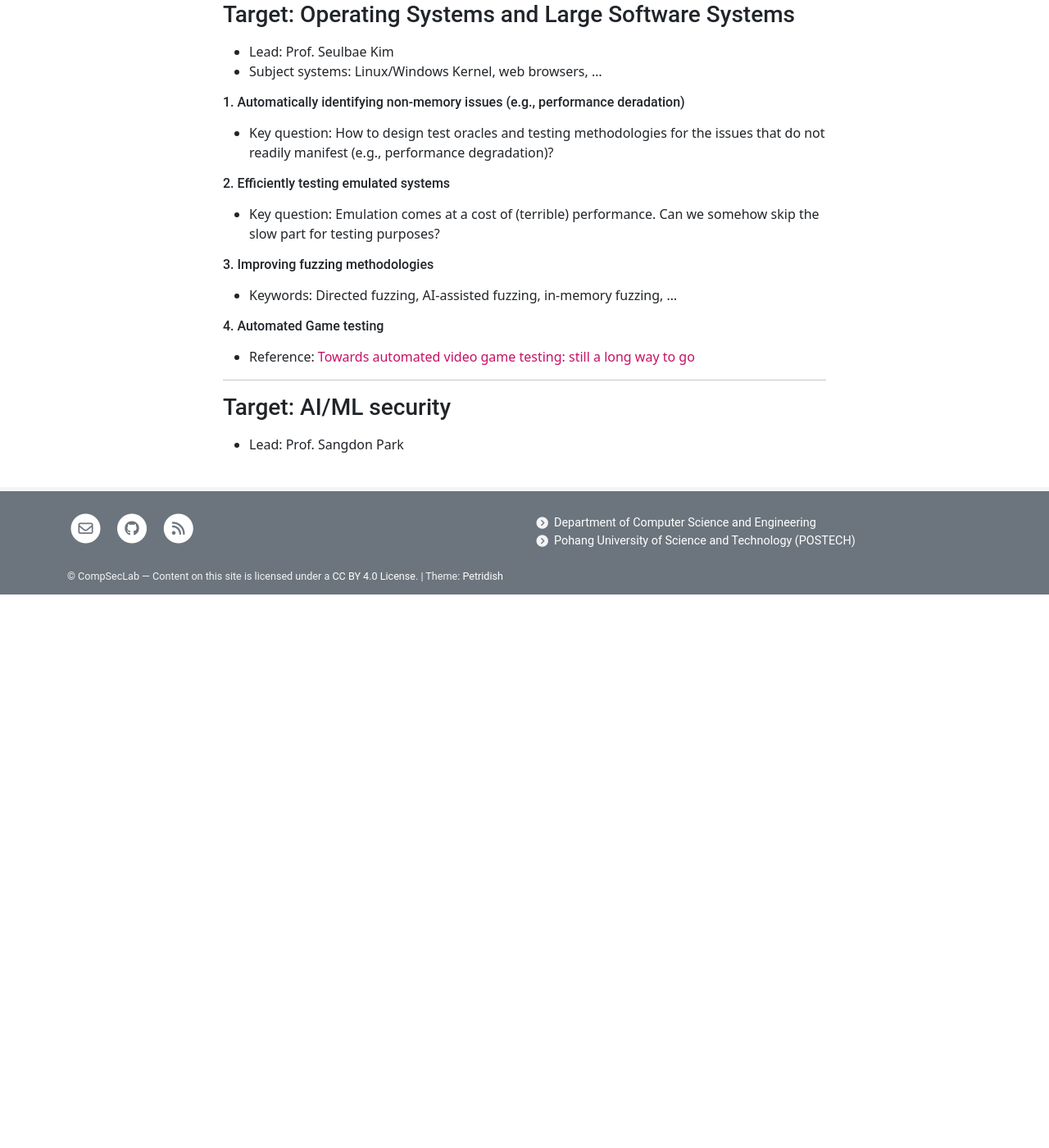
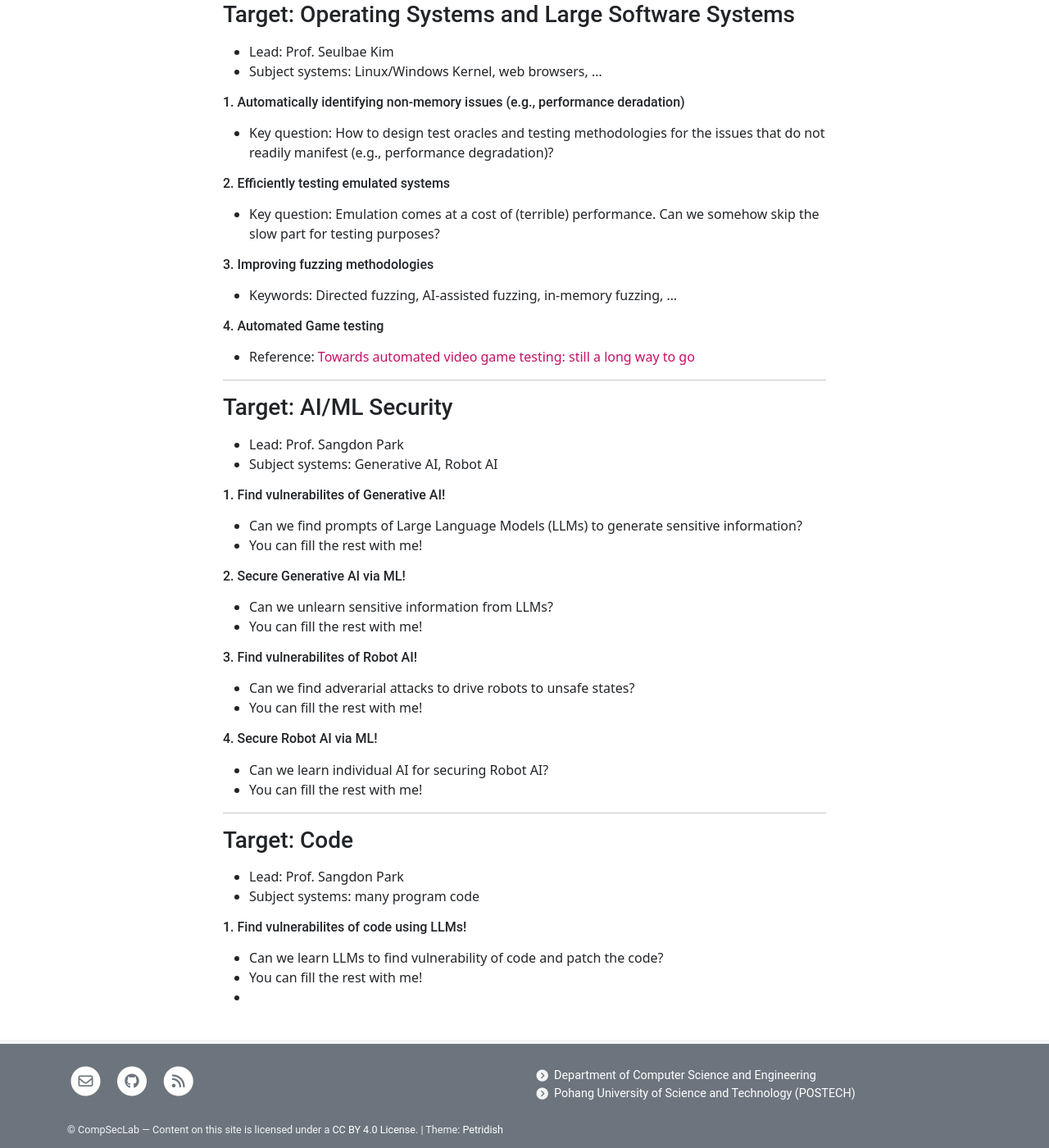
Before and after one commit to postech-compsec/postech-compsec.github.io, a Jekyll site: the page built from pages/research.md, in a window 1280 px wide and 1400 px high, scrolled down 1561 px. Shown: the whole window at 82% size. Built offline with Jekyll 4.4.1, drawn with Linux system fonts in a browser that asks for light colours; nearby versions of some CDN libraries; before the commit the page ends 2286 px from its top, so only the background shows below that.

Commit message:
sangdon's research topics are added

```diff
--- a/pages/research.md
+++ b/pages/research.md
@@ -83,7 +83,35 @@ Can we somehow skip the slow part for testing purposes?
 
 ---
 
-### Target: AI/ML security
+### Target: AI/ML Security
 * Lead: Prof. Sangdon Park
+* Subject systems: Generative AI, Robot AI
 
+###### 1. Find vulnerabilites of Generative AI!
+* Can we find prompts of Large Language Models (LLMs) to generate sensitive information?
+* You can fill the rest with me!
+
+###### 2. Secure Generative AI via ML!
+* Can we unlearn sensitive information from LLMs?
+* You can fill the rest with me!
+
+###### 3. Find vulnerabilites of Robot AI!
+* Can we find adverarial attacks to drive robots to unsafe states?
+* You can fill the rest with me!
+
+###### 4. Secure Robot AI via ML!
+* Can we learn individual AI for securing Robot AI?
+* You can fill the rest with me!
+
+
+---
+
+### Target: Code
+* Lead: Prof. Sangdon Park
+* Subject systems: many program code
+
+###### 1. Find vulnerabilites of code using LLMs!
+* Can we learn LLMs to find vulnerability of code and patch the code?
+* You can fill the rest with me!
+*
 <!-- TODO: sangdon -->
```
